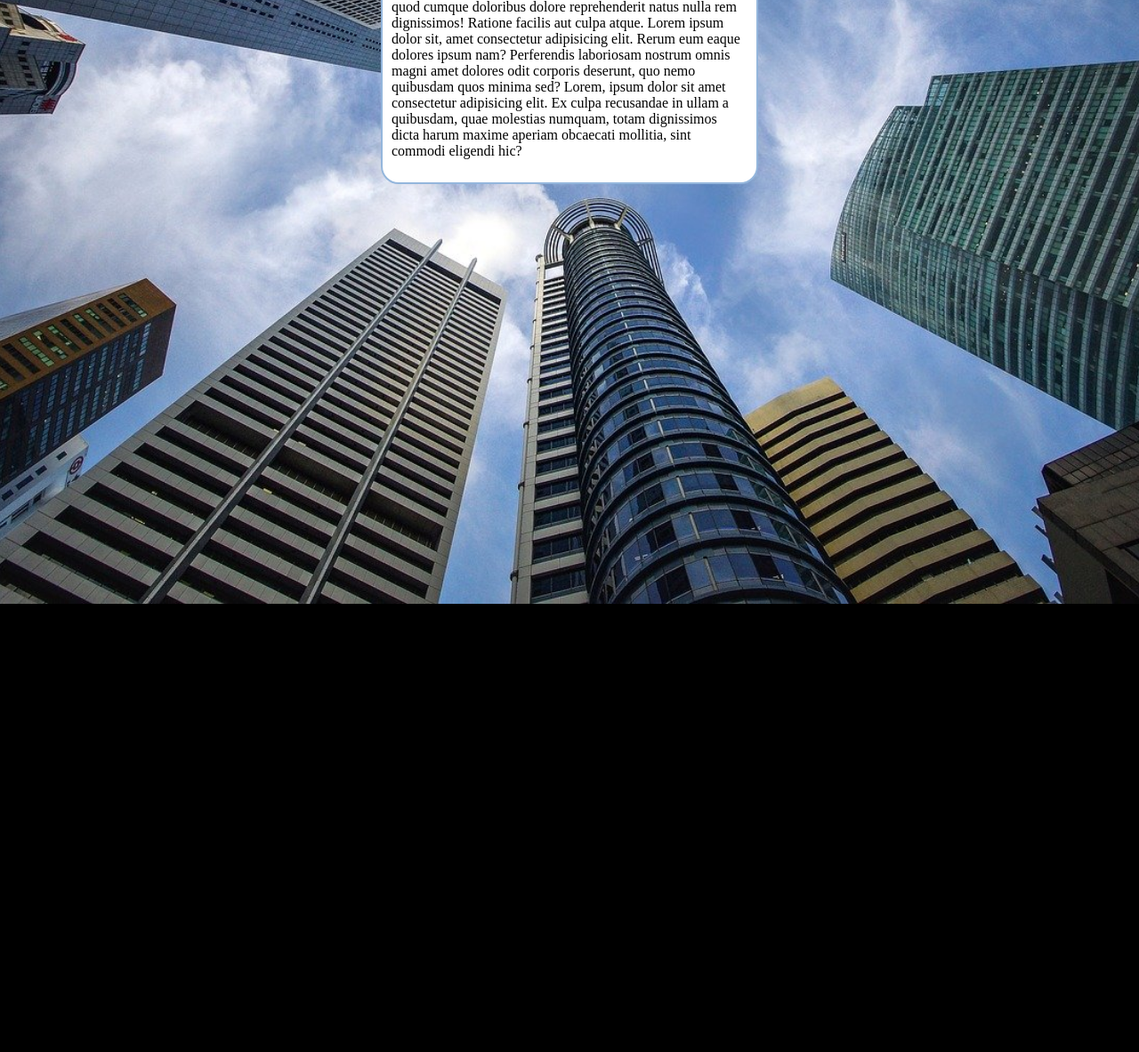
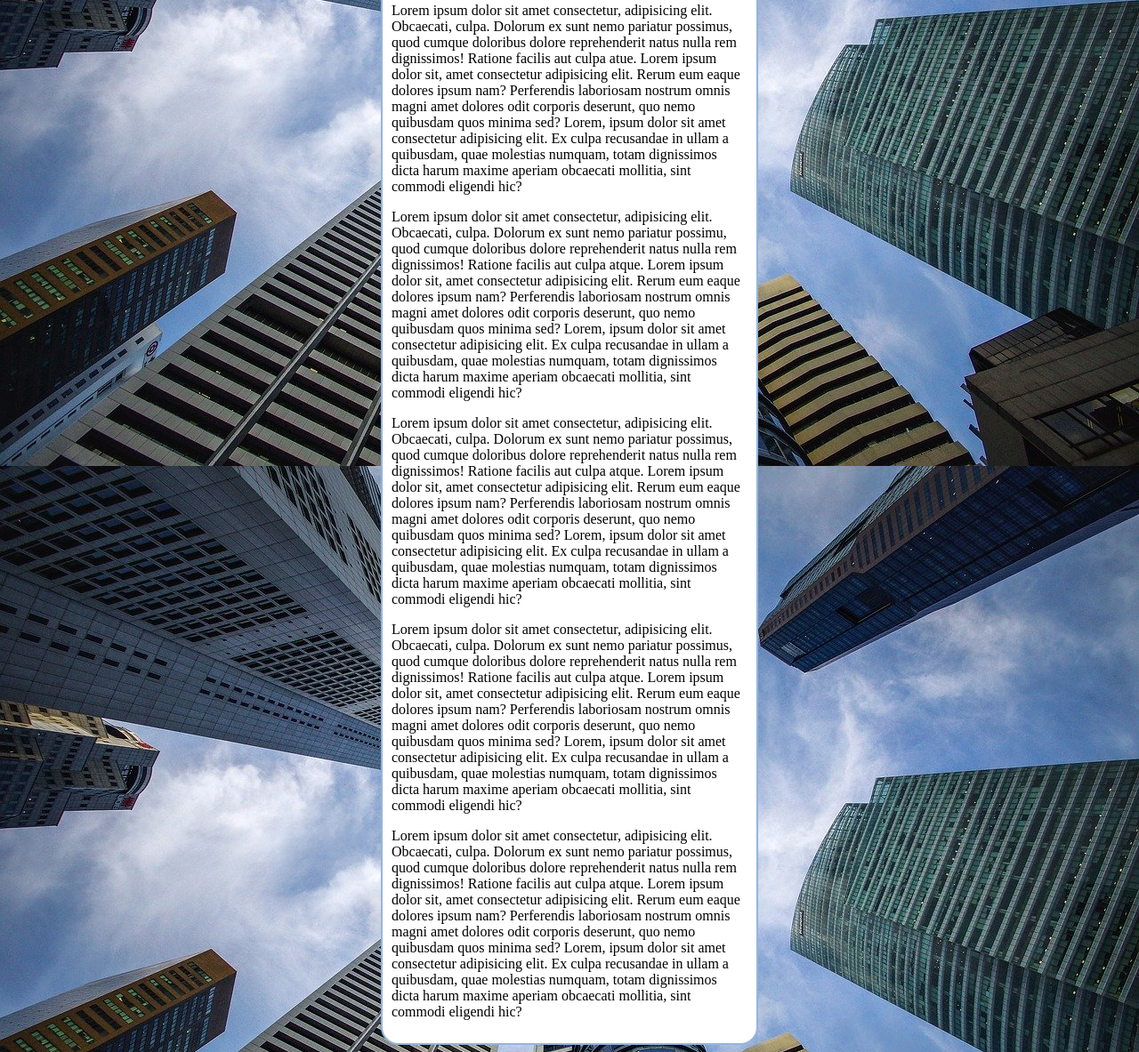
Before and after one commit to gabriellsilva12/html-css, a plain HTML site: page exercicios/ex022/fundo006.html in a window 1280 px wide. Shown: the part 329-1512 px from the top of the page at 89% size. Before the commit the page ends 1008 px from the top, so only its background shows below. Drawn offline with Linux system fonts and the light colour scheme.

Commit message:
atualizando ex006

```diff
--- a/exercicios/ex022/fundo006.html
+++ b/exercicios/ex022/fundo006.html
@@ -6,18 +6,22 @@
     <title>Document</title>
     <style>
         body {
-            background-color: black;
+            /*background-color: black;
             background-image: url("imagens/wallpaper002.jpg");
             background-position: center center;
             background-repeat: no-repeat;
             background-size: cover;
-            height: 100vh;
+            height: 97vh;
+            background-attachment: fixed;*/
+            background: black url("imagens/wallpaper002.jpg") center center no-repeat  fixed;
+            background-size: cover;
         }
+
         main {
             background-color: white;
-            width: 400px;
+            max-width: 400px;
             padding: 10px;
-            margin: 200px auto;
+            margin: auto;
             border: 2px solid rgb(148, 182, 220);
             border-radius: 20px;
         }
@@ -27,6 +31,11 @@
     <main>
         <h1>Teste de imagem de fundo</h1>
         <p>Lorem ipsum dolor sit amet consectetur, adipisicing elit. Obcaecati, culpa. Dolorum ex sunt nemo pariatur possimus, quod cumque doloribus dolore reprehenderit natus nulla rem dignissimos! Ratione facilis aut culpa atque. Lorem ipsum dolor sit, amet consectetur adipisicing elit. Rerum eum eaque dolores ipsum nam? Perferendis laboriosam nostrum omnis magni amet dolores odit corporis deserunt, quo nemo quibusdam quos minima sed? Lorem, ipsum dolor sit amet consectetur adipisicing elit. Ex culpa recusandae in ullam a quibusdam, quae molestias numquam, totam dignissimos dicta harum maxime aperiam obcaecati mollitia, sint commodi eligendi hic?</p>
+        <p>Lorem ipsum dolor sit amet consectetur, adipisicing elit. Obcaecati, culpa. Dolorum ex sunt nemo pariatur possimus, quod cumque doloribus dolore reprehenderit natus nulla rem dignissimos! Ratione facilis aut culpa atue. Lorem ipsum dolor sit, amet consectetur adipisicing elit. Rerum eum eaque dolores ipsum nam? Perferendis laboriosam nostrum omnis magni amet dolores odit corporis deserunt, quo nemo quibusdam quos minima sed? Lorem, ipsum dolor sit amet consectetur adipisicing elit. Ex culpa recusandae in ullam a quibusdam, quae molestias numquam, totam dignissimos dicta harum maxime aperiam obcaecati mollitia, sint commodi eligendi hic?</p>
+        <p>Lorem ipsum dolor sit amet consectetur, adipisicing elit. Obcaecati, culpa. Dolorum ex sunt nemo pariatur possimu, quod cumque doloribus dolore reprehenderit natus nulla rem dignissimos! Ratione facilis aut culpa atque. Lorem ipsum dolor sit, amet consectetur adipisicing elit. Rerum eum eaque dolores ipsum nam? Perferendis laboriosam nostrum omnis magni amet dolores odit corporis deserunt, quo nemo quibusdam quos minima sed? Lorem, ipsum dolor sit amet consectetur adipisicing elit. Ex culpa recusandae in ullam a quibusdam, quae molestias numquam, totam dignissimos dicta harum maxime aperiam obcaecati mollitia, sint commodi eligendi hic?</p>
+        <p>Lorem ipsum dolor sit amet consectetur, adipisicing elit. Obcaecati, culpa. Dolorum ex sunt nemo pariatur possimus, quod cumque doloribus dolore reprehenderit natus nulla rem dignissimos! Ratione facilis aut culpa atque. Lorem ipsum dolor sit, amet consectetur adipisicing elit. Rerum eum eaque dolores ipsum nam? Perferendis laboriosam nostrum omnis magni amet dolores odit corporis deserunt, quo nemo quibusdam quos minima sed? Lorem, ipsum dolor sit amet consectetur adipisicing elit. Ex culpa recusandae in ullam a quibusdam, quae molestias numquam, totam dignissimos dicta harum maxime aperiam obcaecati mollitia, sint commodi eligendi hic?</p>
+        <p>Lorem ipsum dolor sit amet consectetur, adipisicing elit. Obcaecati, culpa. Dolorum ex sunt nemo pariatur possimus, quod cumque doloribus dolore reprehenderit natus nulla rem dignissimos! Ratione facilis aut culpa atque. Lorem ipsum dolor sit, amet consectetur adipisicing elit. Rerum eum eaque dolores ipsum nam? Perferendis laboriosam nostrum omnis magni amet dolores odit corporis deserunt, quo nemo quibusdam quos minima sed? Lorem, ipsum dolor sit amet consectetur adipisicing elit. Ex culpa recusandae in ullam a quibusdam, quae molestias numquam, totam dignissimos dicta harum maxime aperiam obcaecati mollitia, sint commodi eligendi hic?</p>
+        <p>Lorem ipsum dolor sit amet consectetur, adipisicing elit. Obcaecati, culpa. Dolorum ex sunt nemo pariatur possimus, quod cumque doloribus dolore reprehenderit natus nulla rem dignissimos! Ratione facilis aut culpa atque. Lorem ipsum dolor sit, amet consectetur adipisicing elit. Rerum eum eaque dolores ipsum nam? Perferendis laboriosam nostrum omnis magni amet dolores odit corporis deserunt, quo nemo quibusdam quos minima sed? Lorem, ipsum dolor sit amet consectetur adipisicing elit. Ex culpa recusandae in ullam a quibusdam, quae molestias numquam, totam dignissimos dicta harum maxime aperiam obcaecati mollitia, sint commodi eligendi hic?</p>
     </main>
 </body>
 </html>
```
